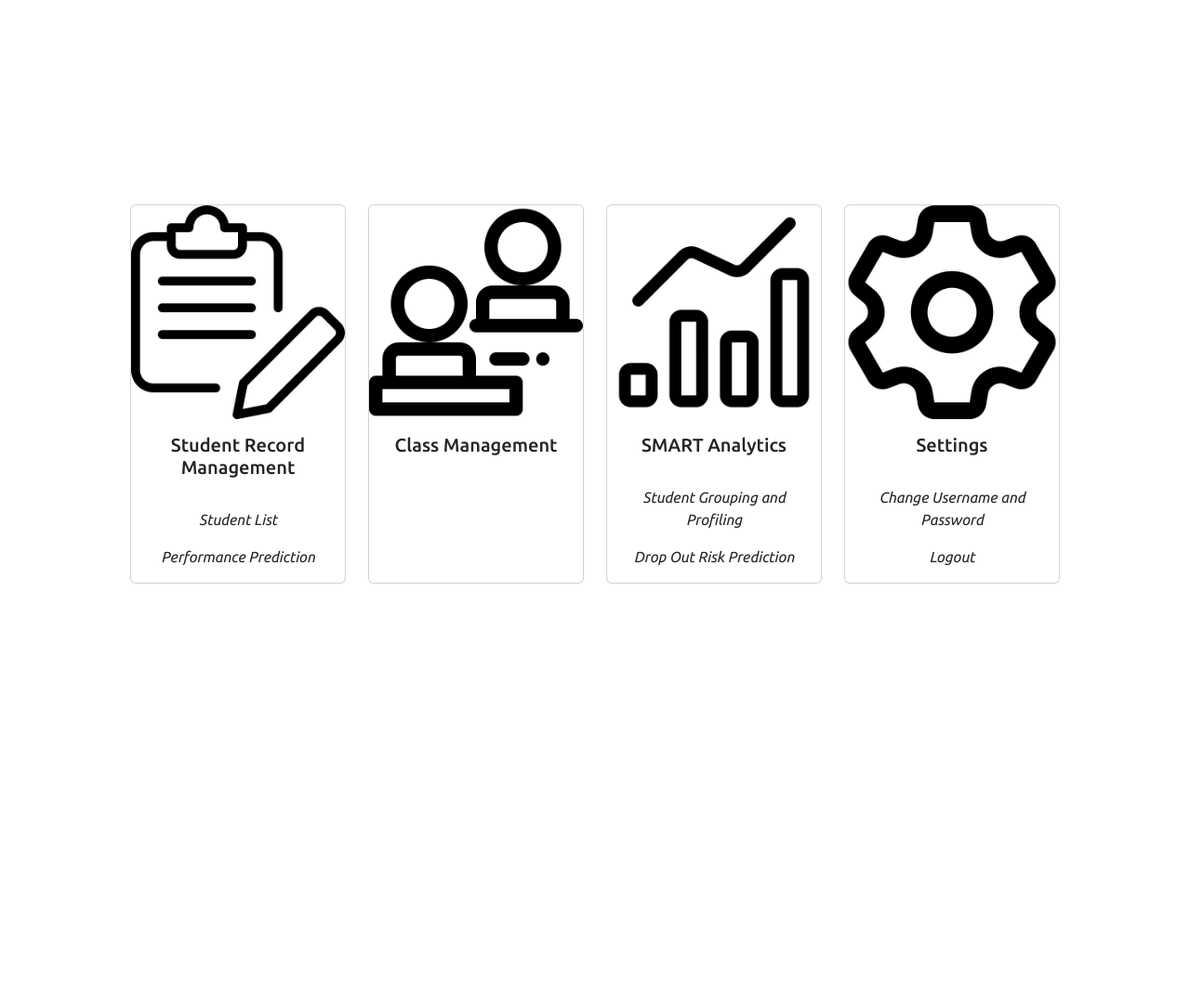
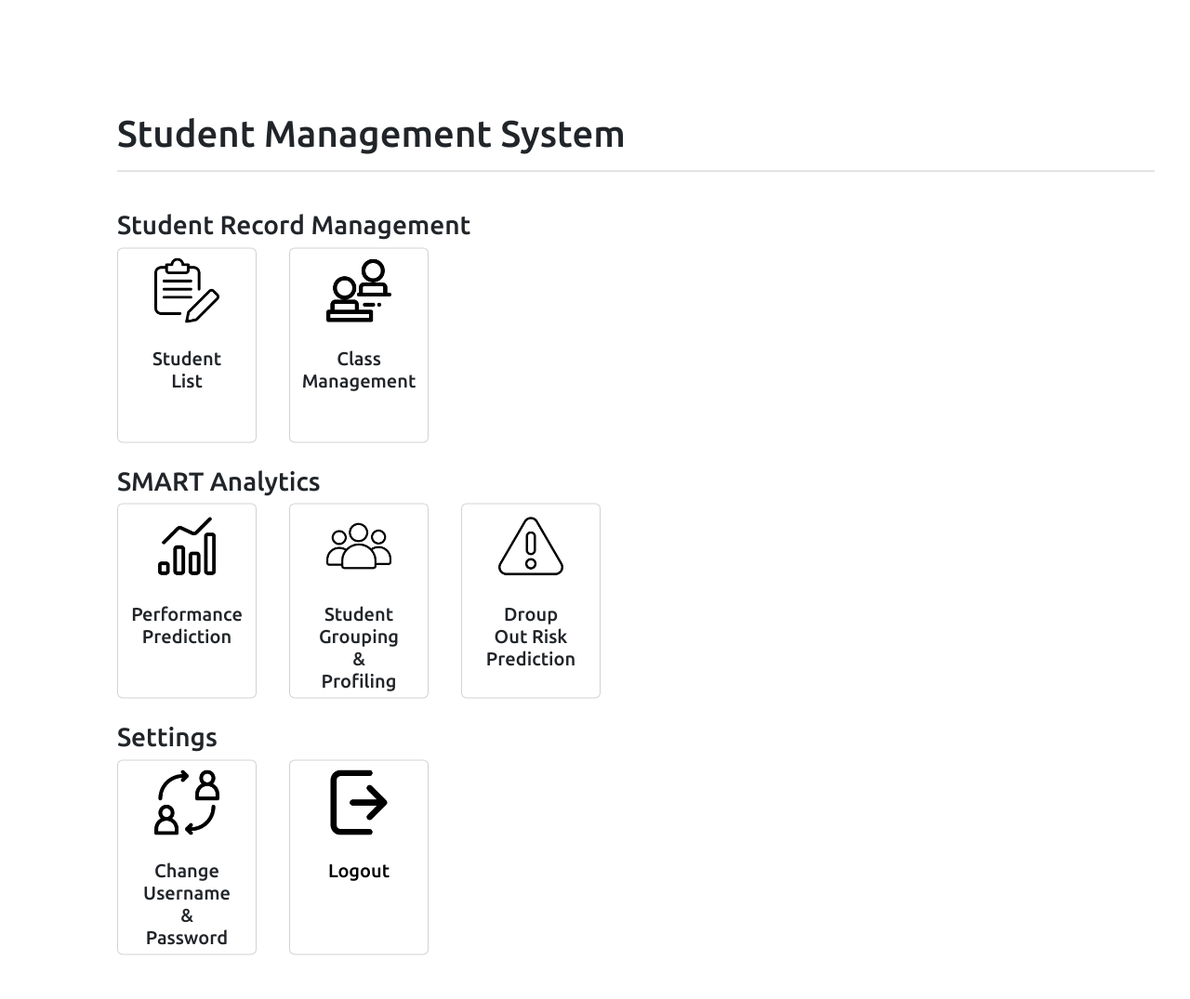
Before and after one commit to aaazezeze1/SMS, a Django app: page /home/ in a window 1280 px wide. Shown: the whole page at 93% size. Before the commit the page ends 628 px from the top, so only its background shows below. Run offline with Django 5.2, Linux system fonts and the light colour scheme.

Commit message:
added logout

```diff
--- a/SMS/SMSapp/templates/home.html
+++ b/SMS/SMSapp/templates/home.html
@@ -5,7 +5,6 @@
     <meta charset="UTF-8">
     <title>Home</title>
     <meta name="viewport" content="width=device-width, initial-scale=1">
-    <link href="{% static 'SMSapp/style.css' %}" rel="stylesheet">
     <link rel="preconnect" href="https://fonts.googleapis.com">
     <link rel="preconnect" href="https://fonts.gstatic.com" crossorigin>
     <link href="https://fonts.googleapis.com/css2?family=Ubuntu:ital,wght@0,300;0,400;0,500;0,700;1,300;1,400;1,500;1,700&display=swap" rel="stylesheet">
@@ -13,50 +12,82 @@
 </head>
 <body>
     <div class="container my-4">
-        <div class="row row-cols-1 row-cols-sm-2 row-cols-md-4 g-4">
-
-            <div class="col">
-                <div class="card h-100 text-center">
-                    <img src="{% static 'icons/records.png' %}" class="card-img-top" alt="Card image cap">
+        <h1>Student Management System</h1>
+        <hr><br>
+        <h3>Student Record Management</h3>
+        <div class="d-flex">  <!-- Changed to flex container -->
+            <div class="card-container">
+                <div class="card text-center">
+                    <img src="{% static 'icons/records.png' %}" class="card-img-top" alt="Student List">
                     <div class="card-body">
-                        <h5 class="card-title">Student Record Management</h5><br>
-                        <p class="card-text">Student List</p>
-                        <p class="card-text">Performance Prediction</p>
+                        <h5 class="card-title">Student List</h5>
                     </div>
                 </div>
             </div>
 
-        <div class="col">
-            <div class="card h-100 text-center">
-                <img src="{% static 'icons/class.png' %}" class="card-img-top" alt="Card image cap">
+            <div class="card-container">
+                <div class="card text-center">
+                    <img src="{% static 'icons/class.png' %}" class="card-img-top" alt="Class Management">
                     <div class="card-body">
-                    <h5 class="card-title">Class Management</h5><br>
+                        <h5 class="card-title">Class Management</h5>
+                    </div>
+                </div>
+            </div>
+        </div>
+        <br>
+        <h3>SMART Analytics</h3>
+        <div class="d-flex">  <!-- Changed to flex container -->
+            <div class="card-container">
+                <div class="card text-center">
+                    <img src="{% static 'icons/analytics.png' %}" class="card-img-top" alt="Student List">
+                    <div class="card-body">
+                        <h5 class="card-title">Performance Prediction</h5>
                     </div>
                 </div>
             </div>
 
-        <div class="col">
-            <div class="card h-100 text-center">
-                <img src="{% static 'icons/analytics.png' %}" class="card-img-top" alt="Card image cap">
+            <div class="card-container">
+                <div class="card text-center">
+                    <img src="{% static 'icons/group.png' %}" class="card-img-top" alt="Class Management">
                     <div class="card-body">
-                    <h5 class="card-title">SMART Analytics</h5><br>
-                    <p class="card-text">Student Grouping and Profiling</p>
-                    <p class="card-text">Drop Out Risk Prediction</p>
+                        <h5 class="card-title">Student Grouping & Profiling</h5>
                     </div>
                 </div>
             </div>
 
-        <div class="col">
-            <div class="card h-100 text-center">
-                <img src="{% static 'icons/settings.png' %}" class="card-img-top" alt="Card image cap">
+            <div class="card-container">
+                <div class="card text-center">
+                    <img src="{% static 'icons/risk.png' %}" class="card-img-top" alt="Class Management">
                     <div class="card-body">
-                    <h5 class="card-title">Settings</h5><br>
-                    <p class="card-text">Change Username and Password</p>
-                    <p class="card-text">Logout</p>
+                        <h5 class="card-title">Droup Out Risk Prediction</h5>
                     </div>
                 </div>
             </div>
         </div>
+        <br>
+        <h3>Settings</h3>
+        <div class="d-flex">  <!-- Changed to flex container -->
+            <div class="card-container">
+                <div class="card text-center">
+                    <img src="{% static 'icons/change.png' %}" class="card-img-top" alt="Student List">
+                    <div class="card-body">
+                        <h5 class="card-title">Change Username & Password</h5>
+                    </div>
+                </div>
+            </div>
+
+            <div class="card-container">
+                <div class="card text-center">
+                    <img src="{% static 'icons/logout.png' %}" class="card-img-top" alt="Class Management">
+                    <div class="card-body">
+                        <!-- <h5 class="card-title">Logout</h5> -->
+                        <h5 class="card-title"><a href="{% url 'logout' %}">Logout</a></h5>
+                    </div>
+                </div>
+            </div>
+        </div>
+        <br>
+        <br>
     </div>
 
     <style>
@@ -64,21 +95,62 @@
             font-family: "Ubuntu", sans-serif;
         }
 
-        p:hover {
-            color: #0d6efd;
-            font-weight: bold;
+        a {
+            color: black;
+            text-decoration: none;
         }
 
-        p {
-            font-style: italic;
+        a:visited {
+            color: black;
+            text-decoration: none;
+        }
+
+        a:hover {
+            color: #d63384;
+        }
+
+        a:active {
+            color: black;
+        }
+
+        .d-flex {
+            gap: 35px; /* Minimal gap between cards */
+        }
+
+        .card-container {
+            padding: 0 !important;
+            margin: 0 !important;
+        }
+
+        .card {
+            width: 150px;
+            /* height: 170px; */
+            height: 210px;
+
+            display: flex;
+            flex-direction: column;
+            align-items: center;
+            padding: 10px;
+            text-align: center;
+            margin: 0 !important;
+        }
+
+        .card-img-top {
+            width: 100px;
+            height: 70px;
+            object-fit: contain;
+            margin-bottom: 10px;
         }
 
         .container {
-        width: 80vw;
             position: absolute;
-        top: 50%;
-        left: 50%;
-        transform: translate(-50%, -50%)
+            transform: translate(10%, 10%);
+        }
+
+        /* Remove all default spacing */
+        body, html {
+            margin: 0;
+            padding: 0;
         }
     </style>
 
--- a/SMS/SMSapp/urls.py
+++ b/SMS/SMSapp/urls.py
@@ -4,6 +4,6 @@ from . import views
 urlpatterns = [
     path("", views.login, name="login"),
     path("home/", views.home, name="home"),
-    path("register/", views.register, name="register"),
+    path("logout/", views.logout, name="logout"),
     path("todos/", views.todos, name="todos")
 ]
--- a/SMS/SMSapp/views.py
+++ b/SMS/SMSapp/views.py
@@ -1,6 +1,8 @@
 from django.shortcuts import render, redirect
 from django.contrib.auth import authenticate, login as auth_login
+from django.contrib.auth import authenticate, logout as auth_logout
 from django.contrib.auth.models import User
+from django.contrib import messages
 from .models import TodoItem
 
 # Create your views here.
@@ -23,26 +25,10 @@ def login(request):
 
     return render(request, "login.html")
 
-def register(request):
-    if request.method == 'POST':
-        username = request.POST['username']
-        password = request.POST['password']
-
-        # create the user
-        User.objects.create_user(username=username, password=password)
-
-        # authenticate and log in
-        user = authenticate(request, username=username, password=password)
-
-        if user is not None:
-            # if successful then redirect to home page
-            auth_login(request, user)
-            return redirect('home')
-        else:
-            # show the error message in the div
-            return render(request, 'register.html', {'error': 'There was an issue logging you in after registration.'})
-
-    return render(request, "register.html")
+def logout(request):
+    auth_logout(request)
+    messages.success(request, ("You have been logged out"))
+    return redirect("login")
 
 def todos(request):
     items = TodoItem.objects.all()
```
Also changed, not shown: SMS/SMSapp/templates/login.html (+1 -6 lines), SMS/SMSapp/templates/register.html (deleted, +0 -57 lines), SMS/SMSapp/static/icons/change.png (added), SMS/SMSapp/static/icons/group.png (added), SMS/SMSapp/static/icons/logout.png (added), SMS/SMSapp/static/icons/risk.png (added), SMS/db.sqlite3. Lines whose indentation alone changed are shown as unchanged.
